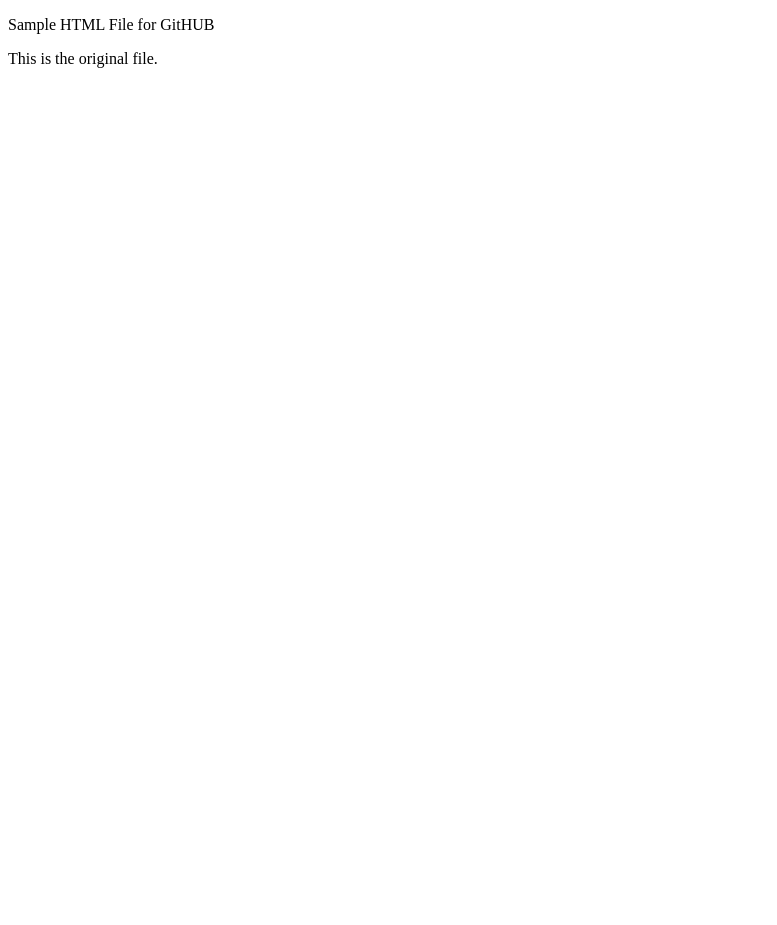
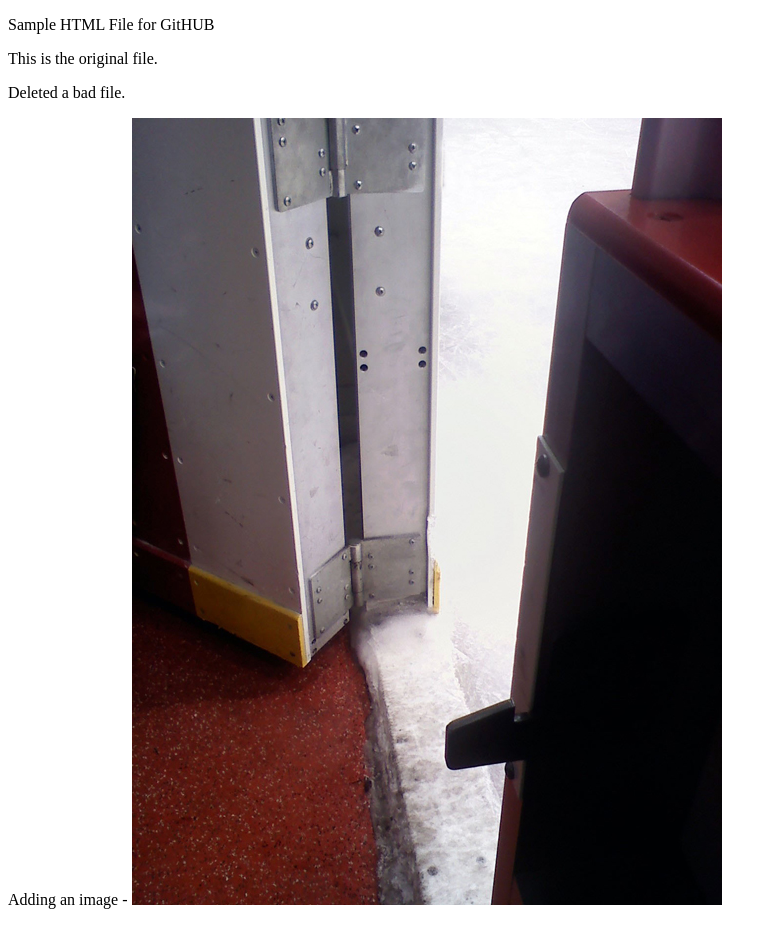
Before and after one commit to andrewsmyk/myHTML, a plain HTML site: page index.html in a window 1280 px wide. Shown: the whole page, without its empty margins (0-777 px from the left). Before the commit the page ends 800 px from the top, so only its background shows below. Drawn offline with Linux system fonts and the light colour scheme.

Commit message:
Added image link

```diff
--- a/index.html
+++ b/index.html
@@ -8,6 +8,7 @@
 <body>
 <p>Sample HTML File for GitHUB</p>
 <p>This is the original file.</p>
-
+<p>Deleted a bad file.</p>
+<p>Adding an image - <img src="images/hockey_dreams.jpg" width="590" height="787"></p>
 </body>
 </html>
```
